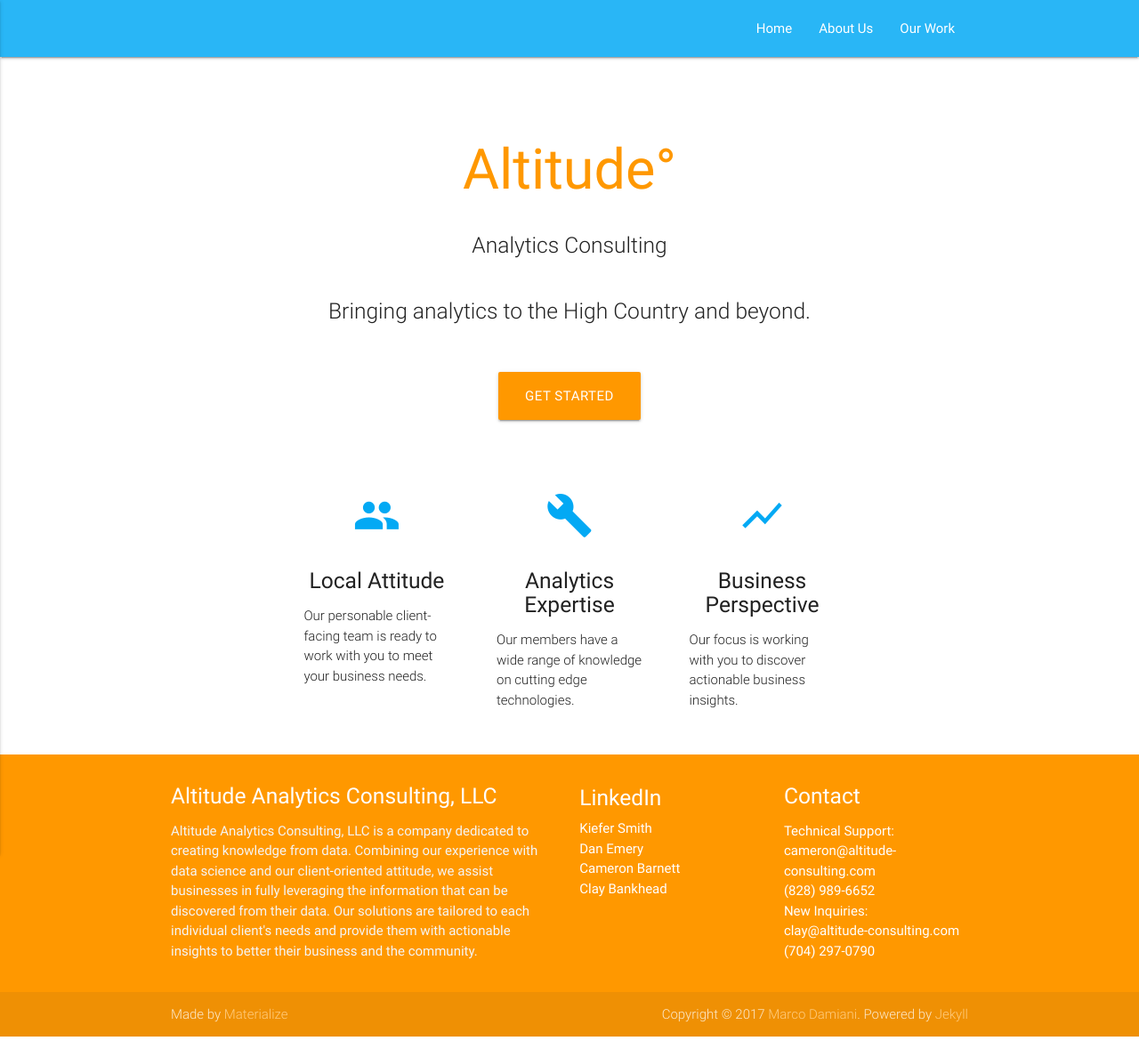
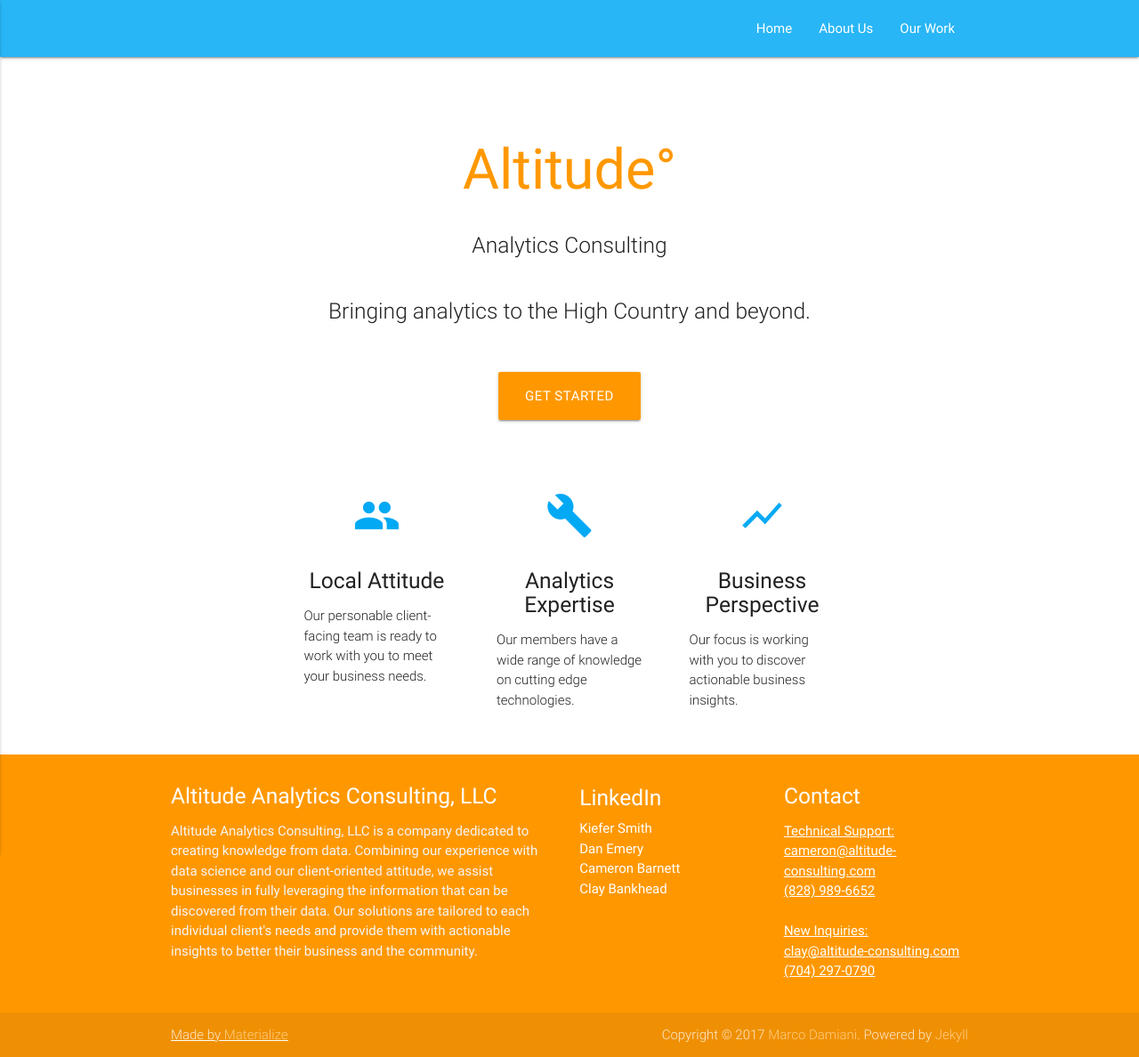
Before and after one commit to kiefersmith/Altitude-Website, a Jekyll site: the page built from index.md, in a window 1280 px wide. Shown: the whole page at 89% size. Built offline with Jekyll 4.4.1, drawn with Linux system fonts in a browser that asks for light colours; before the commit the page ends 1165 px from its top, so only the background shows below that.

Commit message:
Update footer.html

```diff
--- a/_includes/footer.html
+++ b/_includes/footer.html
@@ -18,10 +18,11 @@
         <div class="col l3 s12">
           <h5 class="white-text">Contact</h5>
           <ul>
-            <li><a class="white-text" href="#!">Technical Support:</a></li>
+            <li><a class="white-text" href="#!"><u>Technical Support:<u/></a></li>
             <li><a class="white-text" href="mailto:cameron@altitude-consulting.com">cameron@altitude-consulting.com</a></li>
             <li><a class="white-text" href="#!">(828) 989-6652</a></li>
-            <li><a class="white-text" href="#!">New Inquiries:</a></li>
+            <br>
+            <li><a class="white-text" href="#!"><u>New Inquiries:</u></a></li>
             <li><a class="white-text" href="mailto:clay@altitude-consulting.com">clay@altitude-consulting.com</a></li>
             <li><a class="white-text" href="#!">(704) 297-0790</a></li>
           </ul>
```
